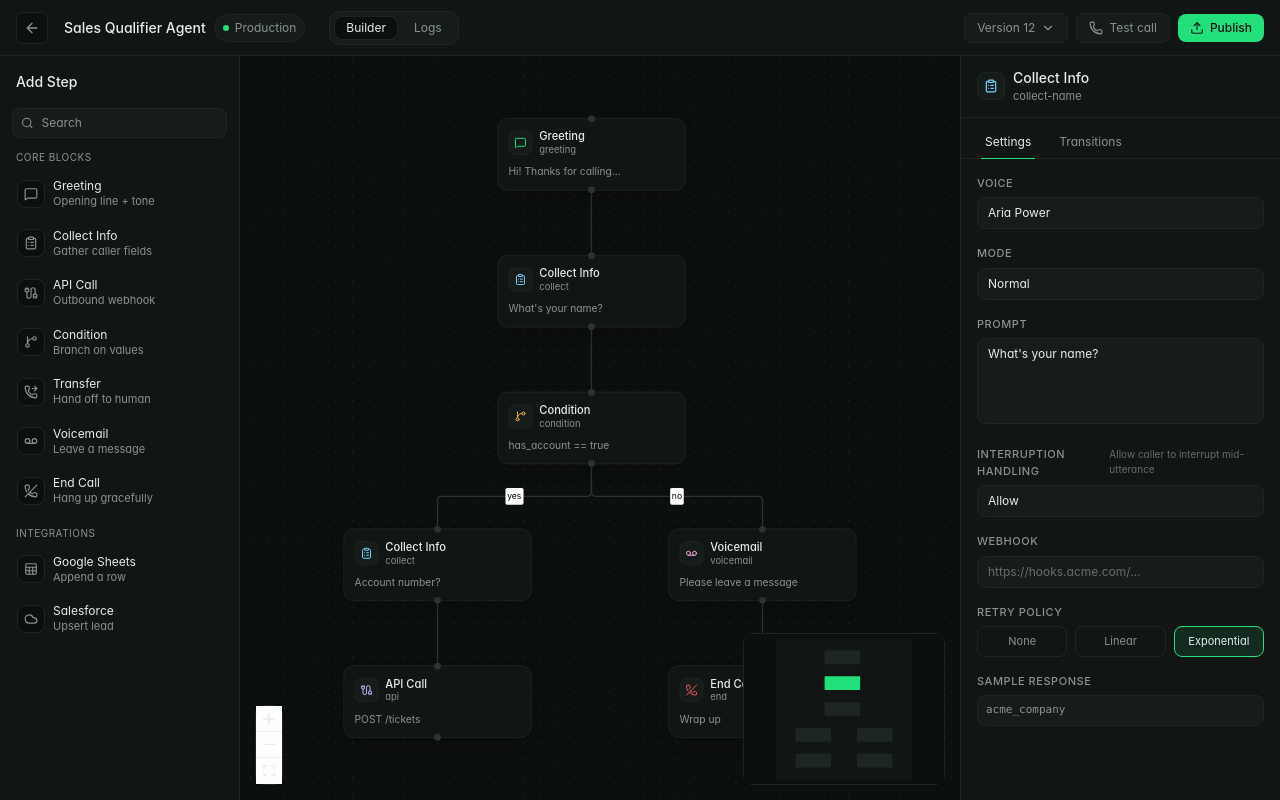
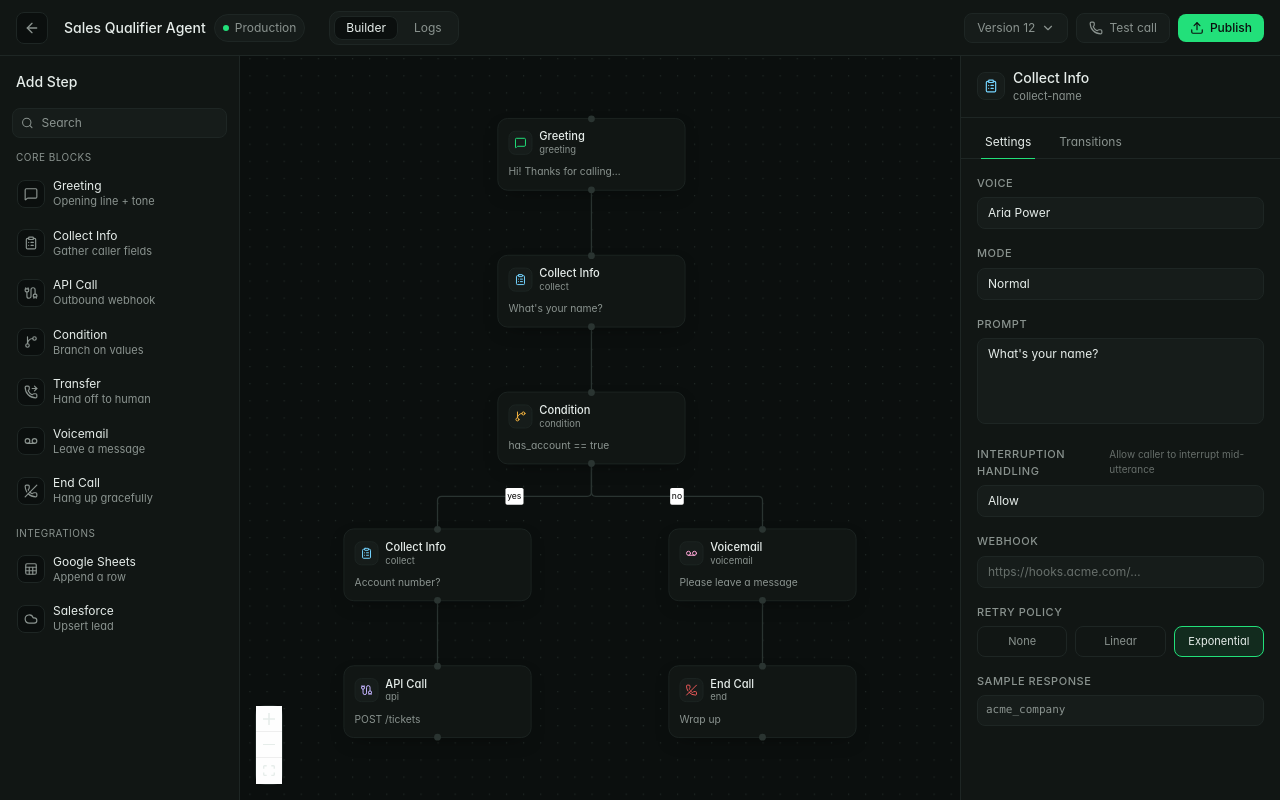
Before and after one commit to rachitt/voice-ai-agent, a React (Vite) app in the folder apps/web/: page /builder/demo in a window 1280 px wide. Built offline with nearby package versions, Linux system fonts and the light colour scheme; a web font is replaced by a local one.

Commit message:
fix(builder): remove minimap

```diff
--- a/apps/web/src/pages/builder/FlowCanvas.tsx
+++ b/apps/web/src/pages/builder/FlowCanvas.tsx
@@ -2,7 +2,6 @@ import {
   Background,
   BackgroundVariant,
   Controls,
-  MiniMap,
   ReactFlow,
   ReactFlowProvider,
   useReactFlow,
@@ -77,15 +76,6 @@ function InnerCanvas() {
           className="!rounded-[10px] !border !border-border !bg-panel"
           showInteractive={false}
         />
-        <MiniMap
-          pannable
-          zoomable
-          maskColor="#0b0f0ecc"
-          nodeColor={(n: StepNode) =>
-            n.id === useBuilder.getState().selectedId ? '#22e07a' : '#1e2624'
-          }
-          className="!rounded-[10px] !border !border-border !bg-panel"
-        />
       </ReactFlow>
     </div>
   )
```
